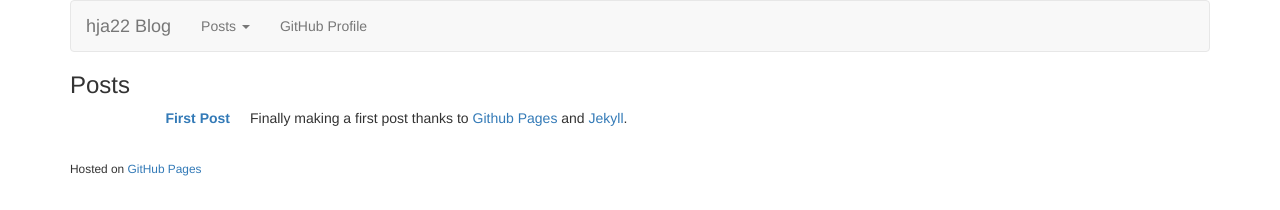
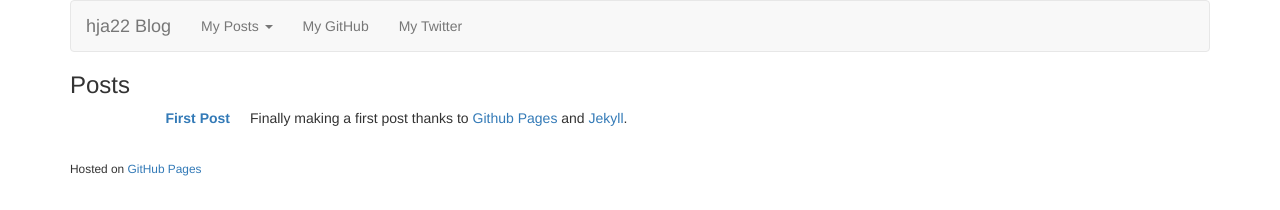
Before and after one commit to henryaddison/henryaddison.github.io, a Jekyll site: the page built from index.html, in a window 1280 px wide. Shown: the top 210 px of the page. Built offline with Jekyll 4.4.1, drawn with Linux system fonts in a browser that asks for light colours; nearby versions of some CDN libraries.

Commit message:
add link to my twitter
and use a constant link naming convention (My Blah)

```diff
--- a/_includes/nav.html
+++ b/_includes/nav.html
@@ -13,14 +13,15 @@
     <div id="navbar" class="navbar-collapse collapse">
       <ul class="nav navbar-nav">
         <li class="dropdown">
-          <a href="#" class="dropdown-toggle" data-toggle="dropdown" role="button" aria-haspopup="true" aria-expanded="false">Posts <span class="caret"></span></a>
+          <a href="#" class="dropdown-toggle" data-toggle="dropdown" role="button" aria-haspopup="true" aria-expanded="false">My Posts <span class="caret"></span></a>
           <ul class="dropdown-menu">
             {% for post in site.posts %}
               <li><a href="{{ post.url }}" title="{{ post.title }}">{{ post.title }}</a></li>
             {% endfor %}
           </ul>
         </li>
-        <li><a href="https://github.com/henryaddison">GitHub Profile</a></li>
+        <li><a href="https://github.com/henryaddison">My GitHub</a></li>
+        <li><a href="https://twitter.com/hja22">My Twitter</a></li>
       </ul>
     </div><!--/.nav-collapse -->
   </div><!--/.container-fluid -->
```
